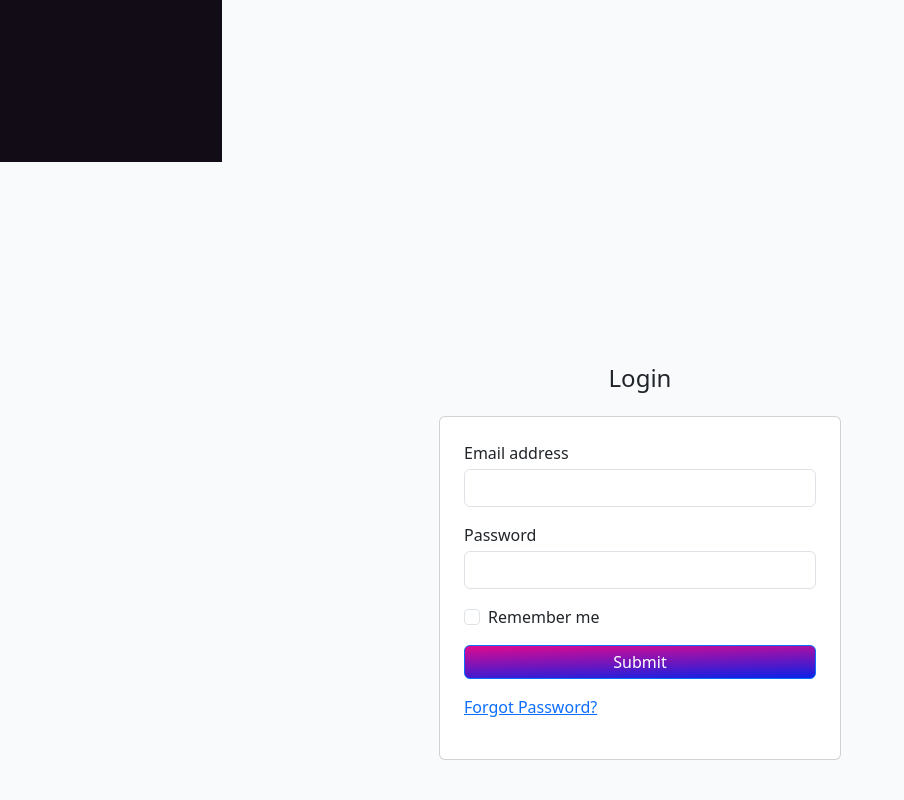
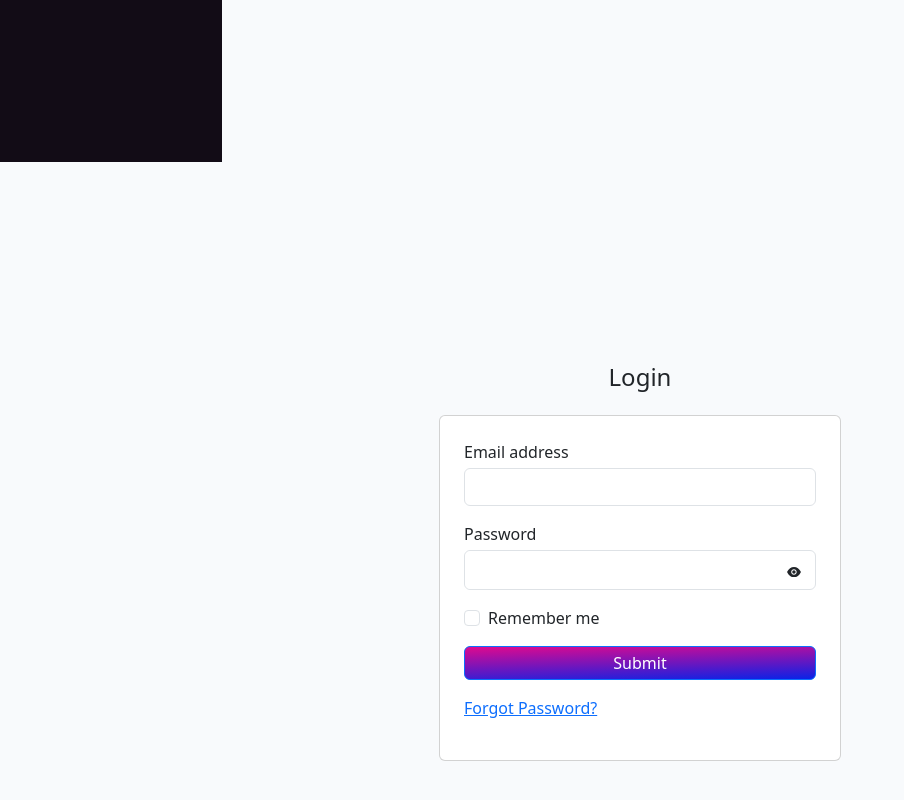
Before and after one commit to deepraj41352/roonberg, a React (Create React App) app in the folder frontend/: page / in a window 1280 px wide. Shown: the part 638-1438 px from the top of the page, without its empty margins (0-904 px from the left). Built offline with nearby package versions, Linux system fonts and the light colour scheme; a web font is replaced by a local one.

Commit message:
Add hide/show feature in password input

```diff
--- a/frontend/src/Screens/SignUpScreen.js
+++ b/frontend/src/Screens/SignUpScreen.js
@@ -3,10 +3,15 @@ import Form from "react-bootstrap/Form";
 import { Container, Row, Col, Card } from "react-bootstrap/";
 import { Link } from "react-router-dom";
 import Validations from "../Components/Validations";
+import { AiFillEye, AiFillEyeInvisible } from "react-icons/ai";
 import { useState } from "react";
 function SignUpForm() {
   const [email, setEmail] = useState("");
   const [password, setPassword] = useState("");
+  const [showPassword, setShowPassword] = useState(false);
+  const togglePasswordVisibility = () => {
+    setShowPassword(!showPassword);
+  };
 
   return (
     <Container className="Sign-up-container d-flex  flex-column justify-content-center align-items-center">
@@ -36,13 +41,22 @@ function SignUpForm() {
 
                 <Form.Group className="mb-3" controlId="formBasicPassword">
                   <Form.Label className="mb-1">Password</Form.Label>
-                  <Form.Control
-                    type="password"
-                    onChange={(e) => {
-                      setPassword(e.target.value);
-                    }}
-                  />
-
+                  <div className="Password-input-eye rounded-2">
+                    <Form.Control
+                      className="pswd-input"
+                      type={showPassword ? "text" : "password"}
+                      onChange={(e) => {
+                        setPassword(e.target.value);
+                      }}
+                    />
+                    <button
+                      type="button"
+                      className="btn "
+                      onClick={togglePasswordVisibility}
+                    >
+                      {showPassword ? <AiFillEyeInvisible /> : <AiFillEye />}
+                    </button>
+                  </div>
                   <Form.Check
                     className="mt-3"
                     type="checkbox"
--- a/frontend/src/index.css
+++ b/frontend/src/index.css
@@ -360,6 +360,18 @@ body {
 .text-decoration-none :hover {
   background-color: #c45bf157;
 }
+.Password-input-eye {
+  display: flex;
+  border: 1px solid #dee2e6;
+}
+/* .Password-input-eye :hover {
+  border: 1px solid #86b7fe !important;
+  box-shadow: 0 0 0 0.25rem rgba(13, 110, 253, 0.25) !important;
+} */
+.pswd-input {
+  border: none !important;
+  box-shadow: none !important;
+}
 /* ---------Priyanshu-End------------- */
 
 .dash-list li {
```
